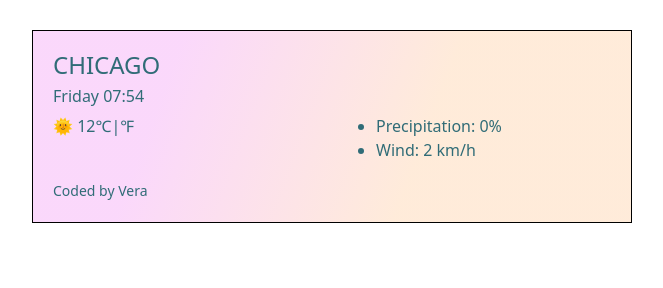
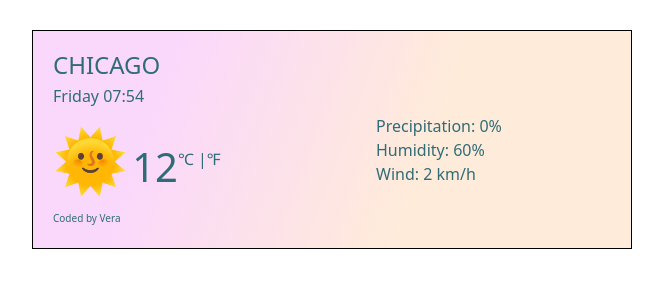
Before and after one commit to verouche/vanilla-weather-application, a plain HTML site: page index.html in a window 1280 px wide. Shown: the whole page, without its empty margins (308-971 px from the left). Drawn offline with nearby package versions, Linux system fonts and the light colour scheme.

Commit message:
added css to the rows

```diff
--- a/index.html
+++ b/index.html
@@ -19,15 +19,21 @@
         <h1>CHICAGO</h1>
         <h2>Friday 07:54</h2>
         <div class="row">
-          <div class="col-6">🌞 12℃|℉</div>
           <div class="col-6">
-            <ul>
+            <div class="current-temperature">
+              <span class="emoji">🌞</span>
+              <span class="temp">12<span class="unit">℃ |℉</span></span>
+            </div>
+          </div>
+          <div class="col-6">
+            <ul class="weather-details">
               <li>Precipitation: 0%</li>
+              <li>Humidity: 60%</li>
               <li>Wind: 2 km/h</li>
             </ul>
           </div>
         </div>
-        <small>Coded by Vera</small>
+        <small class="coder">Coded by Vera</small>
       </div>
     </div>
     <script src="src/app.js"></script>
--- a/src/style.css
+++ b/src/style.css
@@ -21,3 +21,22 @@ h2 {
   font-size: 16px;
   font-weight: 100;
 }
+.coder {
+  font-size: 10px;
+  margin-top: 100px;
+}
+
+.emoji {
+  font-size: 60px;
+}
+.temp {
+  font-size: 40px;
+}
+.weather-details {
+  list-style: none;
+}
+.unit {
+  position: relative;
+  font-size: 16px;
+  top: -17px;
+}
```
